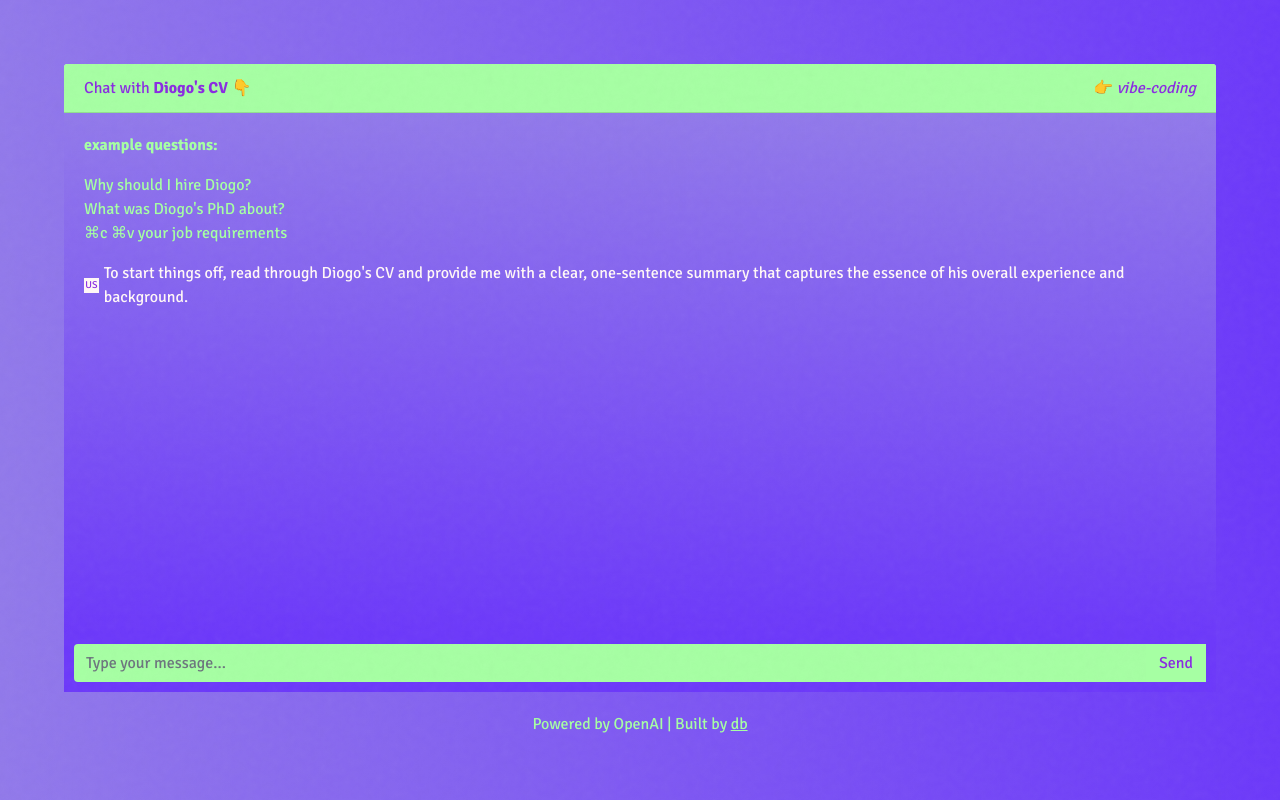
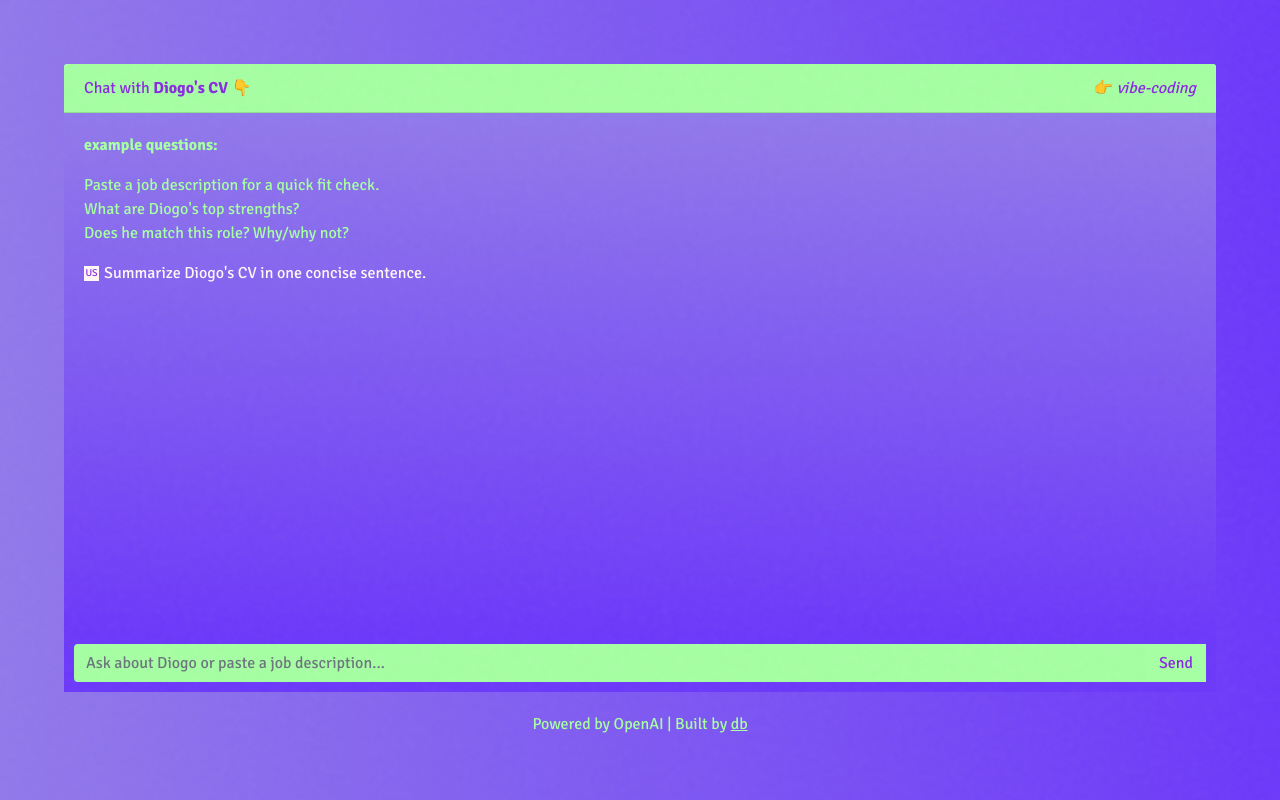
Before and after one commit to diogodebastos/cavai, a Django app: template cavai/templates/chatbot.html in a window 1280 px wide. Run offline with Django 4.2, Linux system fonts and the light colour scheme; the template is opened without the code that fills it, so the values that code supplies are empty; some libraries are stand-ins or nearby versions.

Commit message:
prompt engineering

```diff
--- a/cavai/templates/chatbot.html
+++ b/cavai/templates/chatbot.html
@@ -164,6 +164,7 @@
       display: flex;
       align-items: center;
       justify-content: left;
+      white-space: pre-line; /* preserve newlines, collapse extra spaces */
     }
 
     .message-content-AI::before {
@@ -183,6 +184,7 @@
       display: flex;
       align-items: center;
       justify-content: left;
+      white-space: pre-line; /* preserve newlines, collapse extra spaces */
     }
 
     .message-content-USER::before {
@@ -220,9 +222,11 @@
             </div>
             <div class="message-content">
               <p><b>example questions:</b></p>
-              <p>Why should I hire Diogo?<br>
-              What was Diogo's PhD about?<br>
-              ⌘c ⌘v your job requirements</p>
+              <p>
+                Paste a job description for a quick fit check.<br>
+                What are Diogo's top strengths?<br>
+                Does he match this role? Why/why not?
+              </p>
             </div>
           </div>
         </li>
@@ -233,7 +237,7 @@
   <form class="message-form">
     {%csrf_token%}
     <div class="input-group">
-      <input type="text" class="form-control message-input" placeholder="Type your message...">
+      <input type="text" class="form-control message-input" placeholder="Ask about Diogo or paste a job description…">
       <div class="input-group-append">
         <button type="submit" class="btn btn-send">Send</button>
       </div>
@@ -253,7 +257,7 @@
       if (index < message.length) {
         element.innerHTML += message.charAt(index);
         index++;
-        setTimeout(type, 15); // Adjust the delay between letters if needed
+        setTimeout(type, 10); // Adjust the delay between letters if needed
         element.scrollTop = element.scrollHeight; // Auto-scroll
         messagesBox.scrollTop = messagesBox.scrollHeight;
       }
@@ -294,11 +298,8 @@
     messageItem.classList.add('message', 'sent');
     messageItem.innerHTML = `
         <div class="message-text">
-            <div class="message-sender">
-                <b></b>
-            </div>
-            <div class="message-content-USER">
-            </div>
+            <div class="message-sender"><b></b></div>
+            <div class="message-content-USER"></div>
         </div>`;
     messagesList.appendChild(messageItem);
     messagesBox.scrollTop = messagesBox.scrollHeight;
@@ -319,18 +320,16 @@
     })
       .then(response => response.json())
       .then(data => {
-        const response = data.response;
+        let response = data.response || '';
+        // Remove any leading whitespace/newlines for cleaner alignment
+        response = response.replace(/^\s+/, '');
         const messageItem = document.createElement('li');
         messageItem.classList.add('message', 'received');
         messageItem.innerHTML = `
         <div class="message-text">
-            <div class="message-sender">
-              <b></b>
-            </div>
-            <div class="message-content-AI">
-            </div>
-        </div>
-          `;
+            <div class="message-sender"><b></b></div>
+            <div class="message-content-AI"></div>
+        </div>`;
         messagesList.appendChild(messageItem);
         messagesBox.scrollTop = messagesBox.scrollHeight;
 
@@ -350,7 +349,7 @@
       });
   });
   window.addEventListener('load', () => {
-  const initialMessage = "To start things off, read through Diogo's CV and provide me with a clear, one-sentence summary that captures the essence of his overall experience and background.";
+  const initialMessage = "Summarize Diogo's CV in one concise sentence.";
   messageInput.value = initialMessage;
   messageForm.dispatchEvent(new Event('submit'));
   typeMessage(messageInput, initialMessage);
```
Also changed, not shown: cavai/chatbot/views.py (+20 -10 lines).
